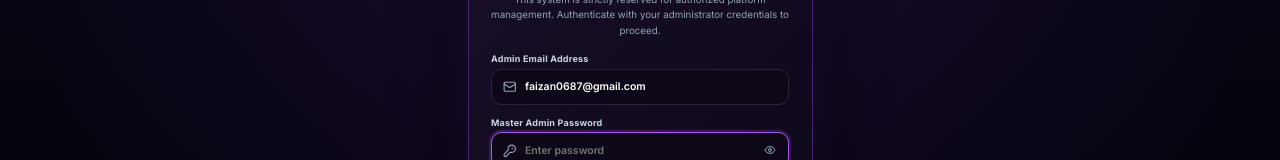
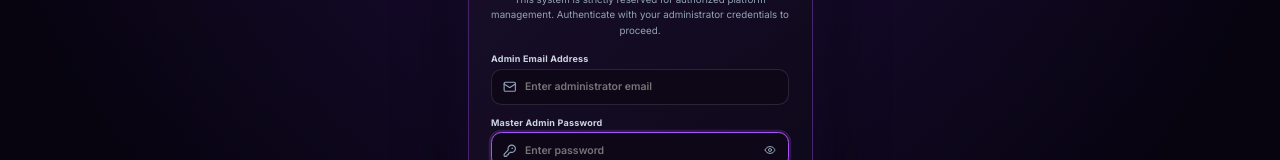
Before and after one commit to Faizan-Hub-786/code-clever, a React (Vite) app: page /admin in a window 1280 px wide. Shown: the part 318-478 px from the top of the page. Built offline with nearby package versions, Linux system fonts and the light colour scheme; no server answers.

Commit message:
security: remove pre-filled admin email, secure master admin auth for Faizanbarvi786@gmail.com

```diff
--- a/src/components/admin/AdminSiteControls.jsx
+++ b/src/components/admin/AdminSiteControls.jsx
@@ -300,7 +300,7 @@ export default function AdminSiteControls({ settings: initialSettings, onAction
             </h3>
             <p style={{ margin: 0, color: '#cbd5e1', fontSize: 13, lineHeight: 1.55 }}>
               Purges all registered member accounts, deposits, withdrawals, wallet transactions, task assignments, referral downlines, and support tickets.
-              The <b>Master Admin account (<code style={{ color: '#facc15' }}>faizan0687@gmail.com</code>)</b>, default earning plans (C1–C9), task library, and site settings are <b>permanently preserved</b>.
+              The <b>Master Admin account (<code style={{ color: '#facc15' }}>faizanbarvi786@gmail.com</code>)</b>, default earning plans (C1–C9), task library, and site settings are <b>permanently preserved</b>.
             </p>
           </div>
 
@@ -360,7 +360,7 @@ export default function AdminSiteControls({ settings: initialSettings, onAction
                 <li>All deposits, withdrawals, and ledger transactions will be wiped.</li>
                 <li>All referral hierarchy trees and commissions will be cleared.</li>
                 <li>All daily check-ins, tasks, and wheel spins will be reset.</li>
-                <li><b style={{ color: '#4ade80' }}>Master Admin (faizan0687@gmail.com) is 100% safe & preserved.</b></li>
+                <li><b style={{ color: '#4ade80' }}>Master Admin (faizanbarvi786@gmail.com) is 100% safe & preserved.</b></li>
               </ul>
             </div>
 
--- a/src/components/admin/AdminUsers.jsx
+++ b/src/components/admin/AdminUsers.jsx
@@ -286,7 +286,7 @@ export default function AdminUsers({ users = [], onAction }) {
                     >
                       {u.status === 'active' ? 'Suspend' : 'Activate'}
                     </button>
-                    {u.role !== 'admin' && String(u.email || '').toLowerCase() !== 'faizan0687@gmail.com' && (
+                    {u.role !== 'admin' && String(u.email || '').toLowerCase() !== 'faizanbarvi786@gmail.com' && (
                       <button
                         className="reject-btn"
                         style={{
@@ -485,7 +485,7 @@ export default function AdminUsers({ users = [], onAction }) {
                   {detail.user.status === 'active' ? 'Suspend Account' : 'Activate Account'}
                 </button>
 
-                {detail.user.role !== 'admin' && String(detail.user.email || '').toLowerCase() !== 'faizan0687@gmail.com' && (
+                {detail.user.role !== 'admin' && String(detail.user.email || '').toLowerCase() !== 'faizanbarvi786@gmail.com' && (
                   <button
                     type="button"
                     className="reject-btn"
--- a/src/components/auth/AdminOnly.jsx
+++ b/src/components/auth/AdminOnly.jsx
@@ -17,7 +17,7 @@ import { API_BASE_URL } from '../../api/config';
 
 export default function AdminOnly({ children }) {
   const nav = useNavigate();
-  const [email, setEmail] = useState('faizan0687@gmail.com');
+  const [email, setEmail] = useState('');
   const [password, setPassword] = useState('');
   const [showPassword, setShowPassword] = useState(false);
   const [loading, setLoading] = useState(false);
@@ -32,7 +32,7 @@ export default function AdminOnly({ children }) {
     try {
       const u = JSON.parse(raw);
       return (
-        String(u?.email || '').trim().toLowerCase() === 'faizan0687@gmail.com' &&
+        String(u?.email || '').trim().toLowerCase() === 'faizanbarvi786@gmail.com' &&
         u?.role === 'admin'
       );
     } catch {
@@ -52,8 +52,8 @@ export default function AdminOnly({ children }) {
     setSuccessMsg('');
 
     const cleanEmail = String(email || '').trim().toLowerCase();
-    if (cleanEmail !== 'faizan0687@gmail.com') {
-      setError('Access Denied: Only the authorized administrator account (faizan0687@gmail.com) can access this portal.');
+    if (!cleanEmail) {
+      setError('Please enter your administrator email.');
       return;
     }
 
@@ -152,7 +152,7 @@ export default function AdminOnly({ children }) {
                 type="email"
                 value={email}
                 onChange={(e) => setEmail(e.target.value)}
-                placeholder="faizan0687@gmail.com"
+                placeholder="Enter administrator email"
                 required
                 disabled={loading}
               />
```
Also changed, not shown: 1 other file (tests, documents, lock files or other folders).
